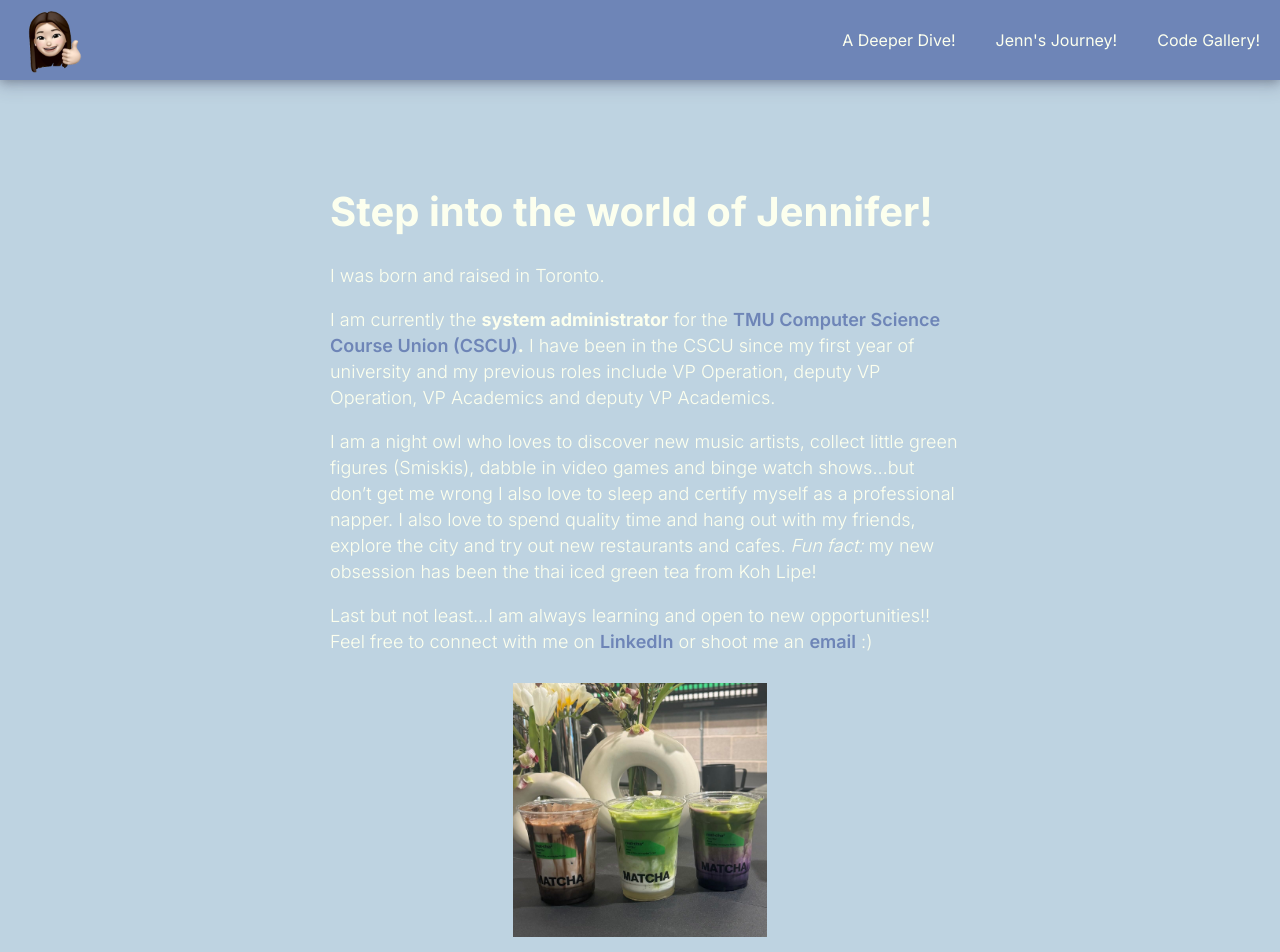
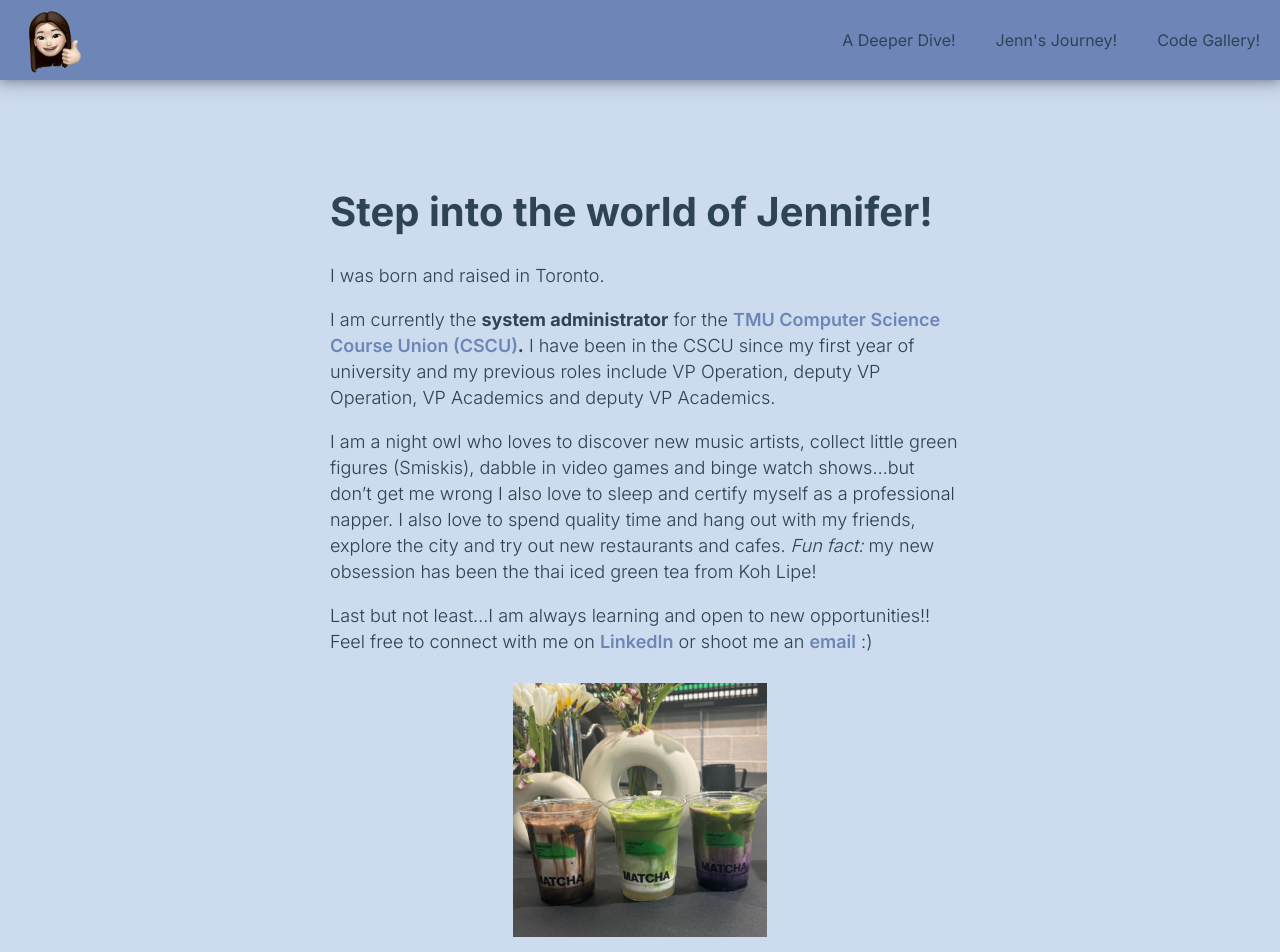
Before and after one commit to jenniferchung14/Jennifers-Personal-Website, a React (Vite) app: page /jennifer in a window 1280 px wide. Shown: the top 952 px of the page. Built offline with nearby package versions, Linux system fonts and the light colour scheme.

Commit message:
changed the colour palette

```diff
--- a/src/components/Header.jsx
+++ b/src/components/Header.jsx
@@ -1,7 +1,6 @@
 import React, { useRef } from 'react';
 import { Link } from 'react-router-dom';
 import jennifer from '../assets/favicon.png';
-import resume from '../assets/Resume - Jennifer Chung.pdf';
 
 function Header() {
 
@@ -25,10 +24,10 @@ function Header() {
                     <label htmlFor="checkbox_toggle" className="hamburger">&#9776;</label>
 
                     <div className="menu">
-                        <li><Link to="/jennifer" onClick={closeMenu}>A Deeper Dive!</Link></li>
+                        <div><Link to="/jennifer" onClick={closeMenu}><li>A Deeper Dive!</li></Link></div>
                         {/* <li><a href={resume} target="_blank" rel="noopener noreferrer" onClick={closeMenu}>Jenn's Journey!</a></li> */}
-                        <li><Link to="/experience" onClick={closeMenu}>Jenn's Journey!</Link></li>
-                        <li><Link to="/projects" onClick={closeMenu}>Code Gallery!</Link></li>
+                        <div><Link to="/experience" onClick={closeMenu}><li>Jenn's Journey!</li></Link></div>
+                        <div><Link to="/projects" onClick={closeMenu}><li>Code Gallery!</li></Link></div>
                     </div>
                 </ul>
             </nav>
--- a/src/components/ProjectBox.jsx
+++ b/src/components/ProjectBox.jsx
@@ -12,7 +12,7 @@ function ProjectBox({projectName, projectDescription, projectAchievement, projec
             rel="noopener noreferrer"
         >
             <div className="project-box">
-                <div class="project-text-section">
+                <div className="project-text-section">
                     <div className="project-heading-section">
                         <h2>{projectName}</h2>
                         <div className="logo-container">
@@ -28,7 +28,7 @@ function ProjectBox({projectName, projectDescription, projectAchievement, projec
                     <div className="tags-section" style={noAchievements ? { marginTop: '12px' } : {}}>
                         {projectTags.map((tag) => {
                             return (
-                                <div class="tag">
+                                <div className="tag">
                                     <p>{tag}</p>
                                 </div>
                         )})}
--- a/src/pages/Experience.jsx
+++ b/src/pages/Experience.jsx
@@ -110,8 +110,8 @@ const education = [
 
 function Experience() {
   return (
-    <div class="experience text-section">
-      <div class="heading-section">
+    <div className="experience text-section">
+      <div className="heading-section">
         <h1>Jenn's Journey</h1>
         <h3>Below is an overview of Jennifer’s wide range of experience from leadership to work experiences along with the skills she has developed</h3>
         <h3>along the way over the years</h3>
--- a/src/pages/Jennifer.jsx
+++ b/src/pages/Jennifer.jsx
@@ -6,30 +6,30 @@ import smiski from '../assets/smiski.jpg';
 function Jennifer() {
   return (
     <>
-    <div class="container2">
-        <div class="text-area2">
+    <div className="container2">
+        <div className="text-area2">
             <h1>Step into the world of Jennifer!</h1>
             <p>I was born and raised in Toronto.</p>
-            <p>I am currently the <b>system administrator</b> for the <b><a href="https://tmucscu.com/" class="a-links" target="_blank">TMU Computer Science Course Union (CSCU)</a>.</b> I have been in the CSCU since my first year of university and my previous roles include VP Operation, deputy VP Operation, VP Academics and deputy VP Academics.</p>
+            <p>I am currently the <b>system administrator</b> for the <b><a href="https://tmucscu.com/" className="a-links" target="_blank">TMU Computer Science Course Union (CSCU)</a>.</b> I have been in the CSCU since my first year of university and my previous roles include VP Operation, deputy VP Operation, VP Academics and deputy VP Academics.</p>
             <p>I am a night owl who loves to discover new music artists, collect little green figures (Smiskis), dabble in video games and binge watch shows…but don’t get me wrong I also love to sleep and certify myself as a professional napper. I also love to spend quality time and hang out with my friends, explore the city and try out new restaurants and cafes. <i>Fun fact:</i> my new obsession has been the thai iced green tea from Koh Lipe!</p>
-            <p>Last but not least…I am always learning and open to new opportunities!! Feel free to connect with me on <b><a href="https://www.linkedin.com/in/jenniferchung14" class="a-links" target="_blank">LinkedIn</a></b> or shoot me an <b><a href="mailto: jennifer.chung@torontomu.ca" class="a-links" target="_blank">email</a></b> {":)"}</p>
+            <p>Last but not least…I am always learning and open to new opportunities!! Feel free to connect with me on <b><a href="https://www.linkedin.com/in/jenniferchung14" class="a-links" target="_blank">LinkedIn</a></b> or shoot me an <b><a href="mailto: jennifer.chung@torontomu.ca" className="a-links" target="_blank">email</a></b> {":)"}</p>
         </div>
 
-        <div class="pictures">
-            <div class="image-container">
+        <div className="pictures">
+            <div className="image-container">
                 <img src={matcha} alt="Matcha Matcha" width="254px" height="254px"/>
-                <div class="image-overlay">Matcha lattes from a cafe in Toronto (Matcha Matcha)
+                <div className="image-overlay">Matcha lattes from a cafe in Toronto (Matcha Matcha)
                 </div>
             </div>
 
-            <div class="image-container">
+            <div className="image-container">
                 <img src={cscu} alt="CSCU 2023 Bar Night" height="254px"/>
-                <div class="image-overlay">CSCU 2023 Bar Night</div>
+                <div className="image-overlay">CSCU 2023 Bar Night</div>
             </div>
 
-            <div class="image-container">
+            <div className="image-container">
                 <img src={smiski} alt="Jennifer's favourite Smiski" width="254px" height="254px"/>
-                <div class="image-overlay">My favourite Smiski I have collected so far</div>
+                <div className="image-overlay">My favourite Smiski I have collected so far</div>
             </div>
         </div>
     </div>
--- a/src/styles/App.css
+++ b/src/styles/App.css
@@ -1,6 +1,6 @@
 a {
   text-decoration: none;
-  color: #FCFFEE;
+  color: #2E4356;
 }
 
 .a-links{
@@ -40,7 +40,7 @@ a {
   border: 2px solid #6E85B7;
   border-radius: 24px;
   background-color: transparent;
-  color: #FCFFEE;
+  color: #2E4356;
   overflow: hidden;
   cursor: pointer;
   transition: color 0.4s ease-in-out;
@@ -63,7 +63,7 @@ a {
   left: 0;
   height: 100%;
   width: 0;
-  background-color: #fee569;
+  background-color: #fae05d;
   z-index: 0;
   transition: width 0.4s ease-in-out;
   border-radius: inherit;
@@ -181,7 +181,7 @@ input[type=checkbox] {
   }
 
   .line_3 {
-    border-right: 4px solid #BED3E1;
+    border-right: 4px solid #cddbee;
     animation:
       animated-text_3 4s steps(40) 1s 1 normal both,
       animated-cursor_3 950ms steps(30) infinite;
@@ -191,13 +191,13 @@ input[type=checkbox] {
 
   @keyframes animated-cursor {
     from {
-      border-right-color: #BED3E1;
+      border-right-color: #cddbee;
     }
   }
 
   @keyframes animated-cursor_3 {
     from {
-      border-right-color: #BED3E1;
+      border-right-color: #cddbee;
     }
     to {
       border-right-color: #6E85B7;
@@ -283,7 +283,7 @@ input[type=checkbox] {
     }
 
     .line_4 {
-      border-right: 4px solid #BED3E1;
+      border-right: 4px solid #cddbee;
       animation:
         animated-text_4 4s steps(40) 1s 1 normal both,
         animated-cursor_4 950ms steps(40) infinite;
@@ -299,7 +299,7 @@ input[type=checkbox] {
 
     @keyframes animated-cursor_4 {
       from {
-        border-right-color: #BED3E1;
+        border-right-color: #cddbee;
       }
       to {
         border-right-color: #6E85B7;
--- a/src/styles/Jennifer.css
+++ b/src/styles/Jennifer.css
@@ -51,6 +51,7 @@
     opacity: 0;
     transition: opacity 0.6s ease;
     text-align: center;
+    color: #FCFFEE;
 }
 
 .image-container:hover .image-overlay {
--- a/src/styles/components/ExperienceBox.css
+++ b/src/styles/components/ExperienceBox.css
@@ -1,4 +1,5 @@
 .experience-box {
+    color: #FCFFE7;
     background-color: #6E85B7;
     width: 100%;
     height: fit-content;
--- a/src/styles/components/Footer.css
+++ b/src/styles/components/Footer.css
@@ -25,7 +25,7 @@ li {
 }
 
 .li-footer i{
-    color: #FCFFEE;
+    color: #2E4356;
 }
 
 @media screen and (max-width: 767px){
--- a/src/styles/components/Header.css
+++ b/src/styles/components/Header.css
@@ -41,6 +41,7 @@
 /* HAMBURGER MENU */
 .hamburger {
     display: none;
+    color: #FCFFEE;
     font-size: 30px;
     user-select: none;
     cursor: pointer;
--- a/src/styles/index.css
+++ b/src/styles/index.css
@@ -4,8 +4,9 @@
     display: flex;
     flex-direction: column;
     min-height: 100vh;
-    background-color: #BED3E1;
-    color: #FCFFEE;
+    /* background-color: #D8E8F2; */
+    background-color: #cddbee;
+    color: #2E4356;
     font-family: 'Inter', sans-serif;
     margin: 0;
     padding: 0;
```
Also changed, not shown: eslint.config.js (+10 -0 lines), src/pages/MainPage.jsx (+5 -5 lines).
